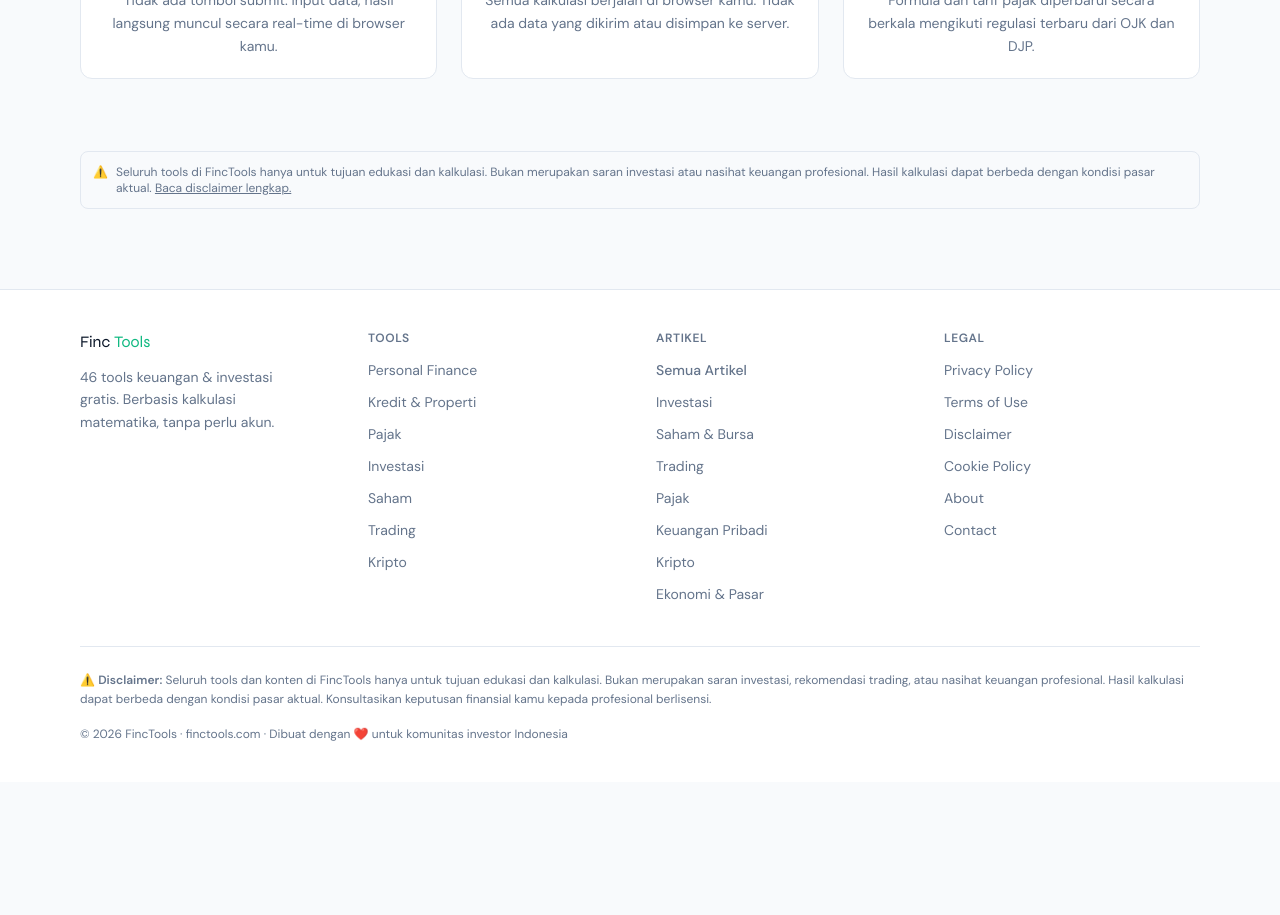
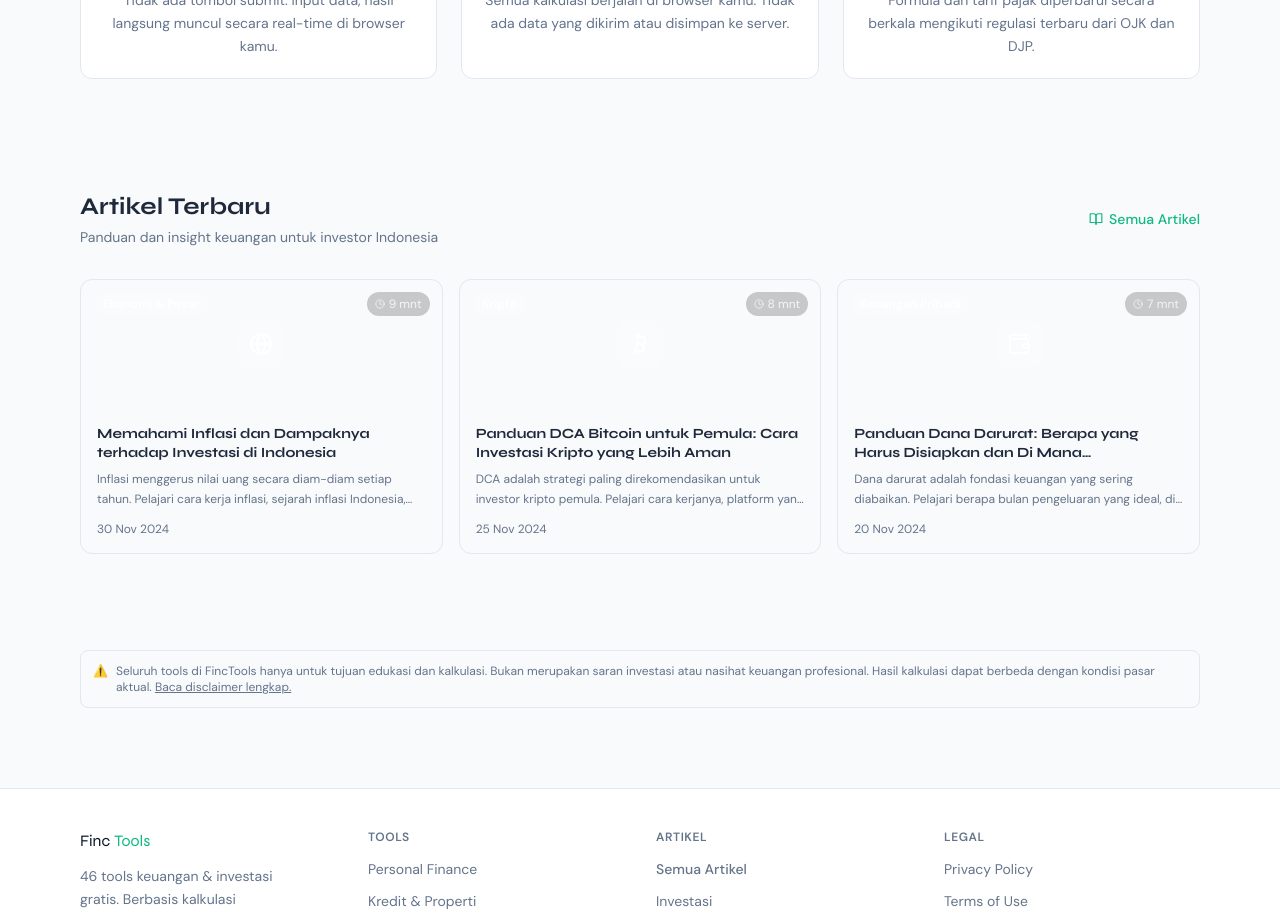
Before and after one commit to nurudhuhaalamin/finctools, a Next.js app: page / in a window 1280 px wide. Shown: the part 2440-3355 px from the top of the page. Before the commit the page ends 3222 px from the top, so only its background shows below. Built offline with nearby package versions, Linux system fonts and the light colour scheme.

Commit message:
Add files via upload

```diff
--- a/app/page.tsx
+++ b/app/page.tsx
@@ -2,10 +2,12 @@ import Link from 'next/link'
 import {
   Wallet, Home, FileText, TrendingUp,
   BarChart2, Activity, Coins,
-  ArrowRight, Shield, Zap, RefreshCw,
+  ArrowRight, Shield, Zap, RefreshCw, BookOpen,
 } from 'lucide-react'
 import Header from '@/components/layout/Header'
 import Footer from '@/components/layout/Footer'
+import ArticleCard from '@/components/blog/ArticleCard'
+import { getArtikelTerbaru } from '@/lib/blog/articles'
 
 /* ─── Data ─── */
 const categories = [
@@ -93,6 +95,7 @@ const featuredTools = [
 /* ─── Page ─── */
 export default function HomePage() {
   const totalTools = categories.reduce((sum, c) => sum + c.count, 0)
+  const artikelTerbaru = getArtikelTerbaru(3)
 
   return (
     <>
@@ -292,6 +295,38 @@ export default function HomePage() {
           </div>
         </section>
 
+        {/* ════ ARTIKEL TERBARU ════ */}
+        <section className="mx-auto max-w-6xl px-4 py-14">
+          <div className="flex items-center justify-between mb-8">
+            <div>
+              <h2 className="font-heading text-2xl font-bold text-[--text-primary] mb-1">
+                Artikel Terbaru
+              </h2>
+              <p className="text-sm text-[--text-secondary]">
+                Panduan dan insight keuangan untuk investor Indonesia
+              </p>
+            </div>
+            <Link href="/artikel"
+              className="hidden sm:flex items-center gap-1.5 text-sm font-medium
+                         text-finc-green hover:underline">
+              <BookOpen size={14} />
+              Semua Artikel
+            </Link>
+          </div>
+
+          <div className="grid sm:grid-cols-2 lg:grid-cols-3 gap-4 mb-6">
+            {artikelTerbaru.map(a => (
+              <ArticleCard key={a.slug} artikel={a} showKategori={true} />
+            ))}
+          </div>
+
+          <div className="sm:hidden text-center">
+            <Link href="/artikel" className="text-sm font-medium text-finc-green hover:underline">
+              Lihat Semua Artikel →
+            </Link>
+          </div>
+        </section>
+
         {/* ════ DISCLAIMER ════ */}
         <section className="mx-auto max-w-6xl px-4 pb-4">
           <div className="finc-disclaimer">
```
